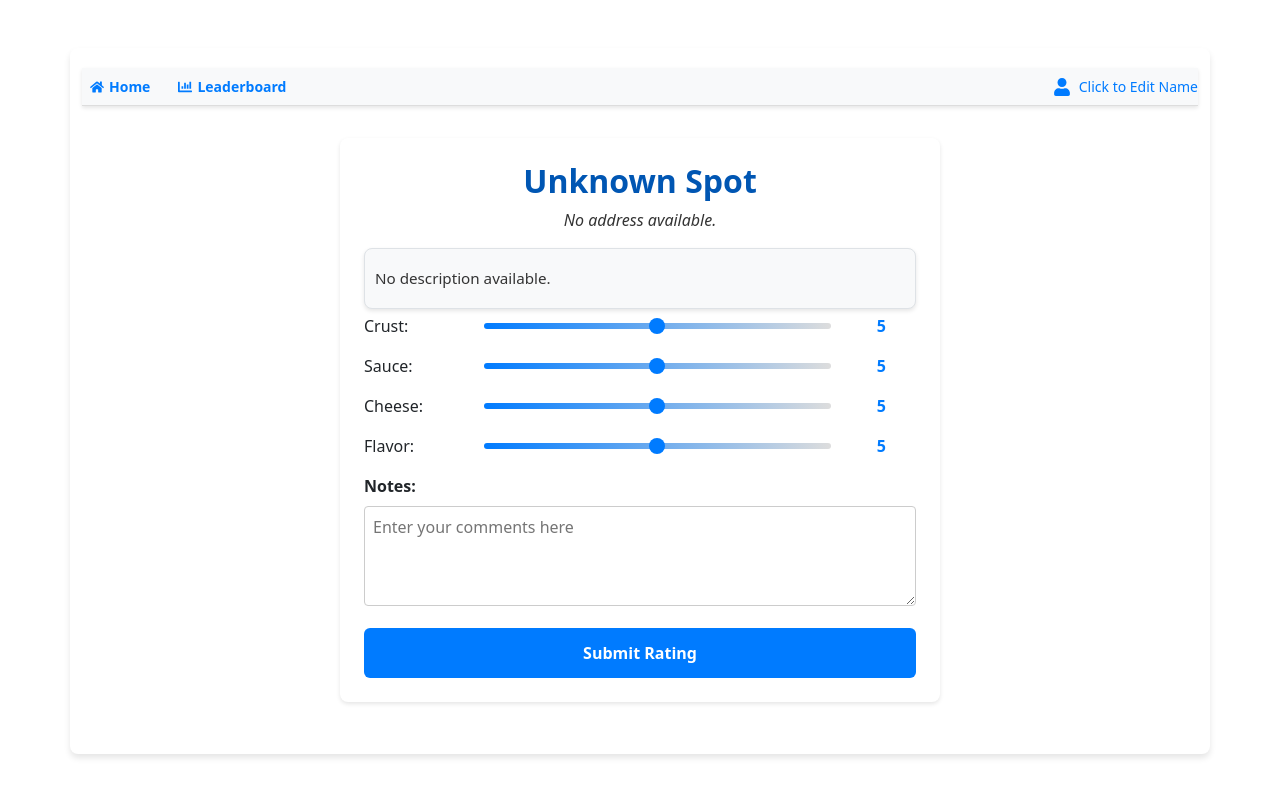
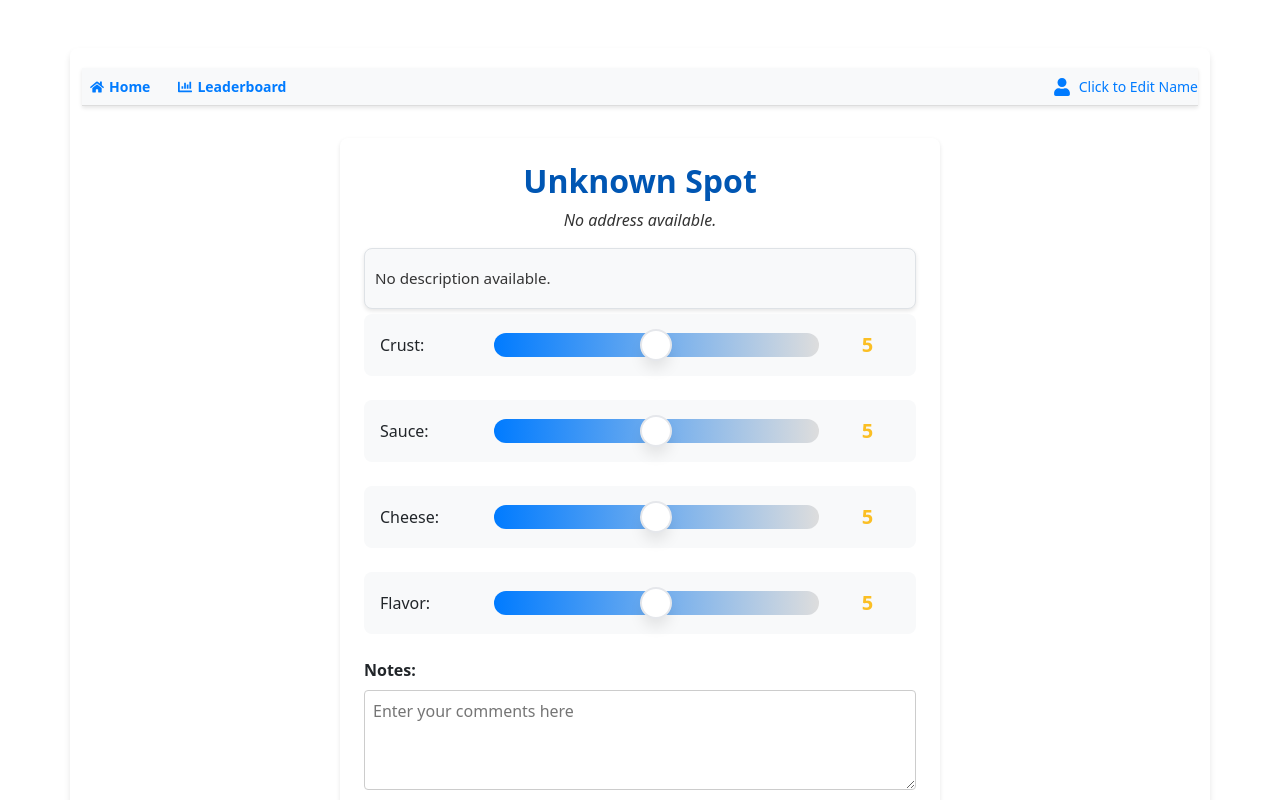
Before and after one commit to joeconlin/pizza-ranking-frontend, a React (Create React App) app: page /ranking-form in a window 1280 px wide. Shown: the top 800 px of the page. Built offline with nearby package versions, Linux system fonts and the light colour scheme; no server answers.

Commit message:
slider fixes

```diff
--- a/src/pages/RankingForm.js
+++ b/src/pages/RankingForm.js
@@ -2,6 +2,30 @@ import React, { useState, useEffect } from "react";
 import { useLocation, useNavigate } from "react-router-dom";
 import { useParams } from 'react-router-dom';
 import { API_URL } from '../config';
+
+// Add this function right before your RankingForm component
+const getColor = (value) => {
+  // Poor (0-2)
+  if (value <= 2) {
+    return '#EF4444';
+  }
+  // Below Average (2.1-4)
+  else if (value <= 4) {
+    return '#F97316';
+  }
+  // Average (4.1-6)
+  else if (value <= 6) {
+    return '#FBBF24';
+  }
+  // Good (6.1-8)
+  else if (value <= 8) {
+    return '#34D399';
+  }
+  // Excellent (8.1-10)
+  else {
+    return '#10B981';
+  }
+};
 
 const RankingForm = () => {
 
@@ -90,7 +114,7 @@ const RankingForm = () => {
         </p>
       </div>
       <form onSubmit={handleSubmit}>
-        {["crust", "sauce", "cheese", "flavor"].map((category) => (
+      {["crust", "sauce", "cheese", "flavor"].map((category) => (
           <div key={category} className="rating-slider-container">
             <label htmlFor={category}>
               {category.charAt(0).toUpperCase() + category.slice(1)}:
@@ -103,8 +127,13 @@ const RankingForm = () => {
               step="0.1"
               value={ratings[category]}
               onChange={(e) => handleRatingChange(category, parseFloat(e.target.value))}
+              style={{
+                backgroundColor: getColor(ratings[category])
+              }}
             />
-            <span>{ratings[category]}</span>
+            <span style={{ color: getColor(ratings[category]) }}>
+              {ratings[category]}
+            </span>
           </div>
         ))}
         <div className="notes-container">
--- a/src/styles/styles.css
+++ b/src/styles/styles.css
@@ -1030,3 +1030,47 @@ progress::-moz-progress-bar {
   margin-bottom: 1rem;
   font-style: italic;
 }
+
+/* Update/add these styles in your styles.css */
+input[type="range"] {
+  height: 24px; /* Thicker bar */
+  appearance: none;
+  width: 100%;
+  border-radius: 9999px; /* Full round edges */
+  cursor: pointer;
+  transition: background-color 0.3s ease;
+}
+
+input[type="range"]::-webkit-slider-thumb {
+  appearance: none;
+  width: 32px;
+  height: 32px;
+  background: white;
+  border: 2px solid #e5e7eb;
+  border-radius: 50%;
+  cursor: pointer;
+  box-shadow: 0 10px 15px -3px rgba(0, 0, 0, 0.1);
+}
+
+input[type="range"]::-moz-range-thumb {
+  width: 32px;
+  height: 32px;
+  background: white;
+  border: 2px solid #e5e7eb;
+  border-radius: 50%;
+  cursor: pointer;
+  box-shadow: 0 10px 15px -3px rgba(0, 0, 0, 0.1);
+}
+
+.rating-slider-container {
+  padding: 1rem;
+  background-color: #f8f9fa;
+  border-radius: 0.5rem;
+  margin-bottom: 1.5rem;
+}
+
+.rating-slider-container span {
+  font-size: 1.25rem;
+  font-weight: bold;
+  transition: color 0.3s ease;
+}
```
